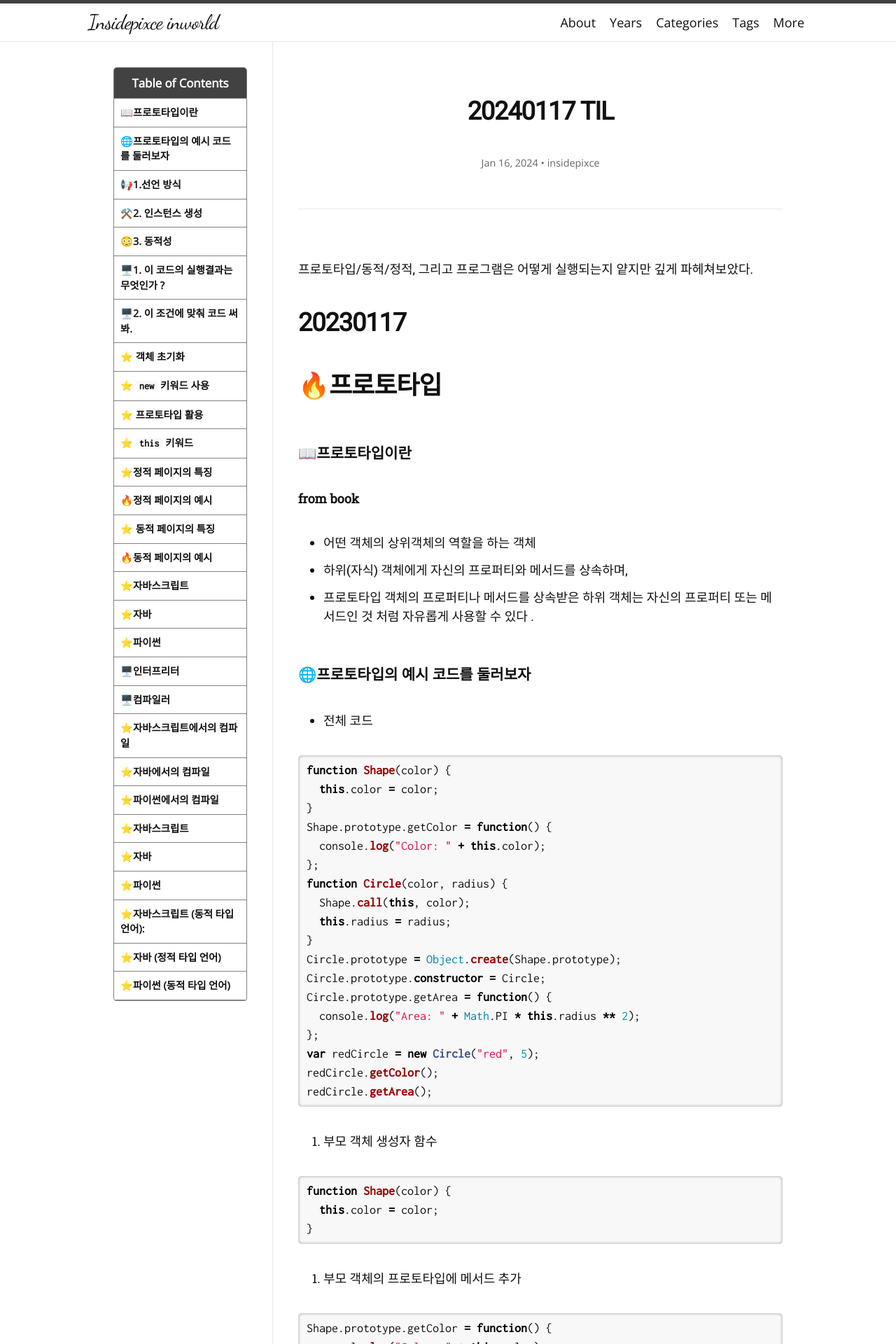
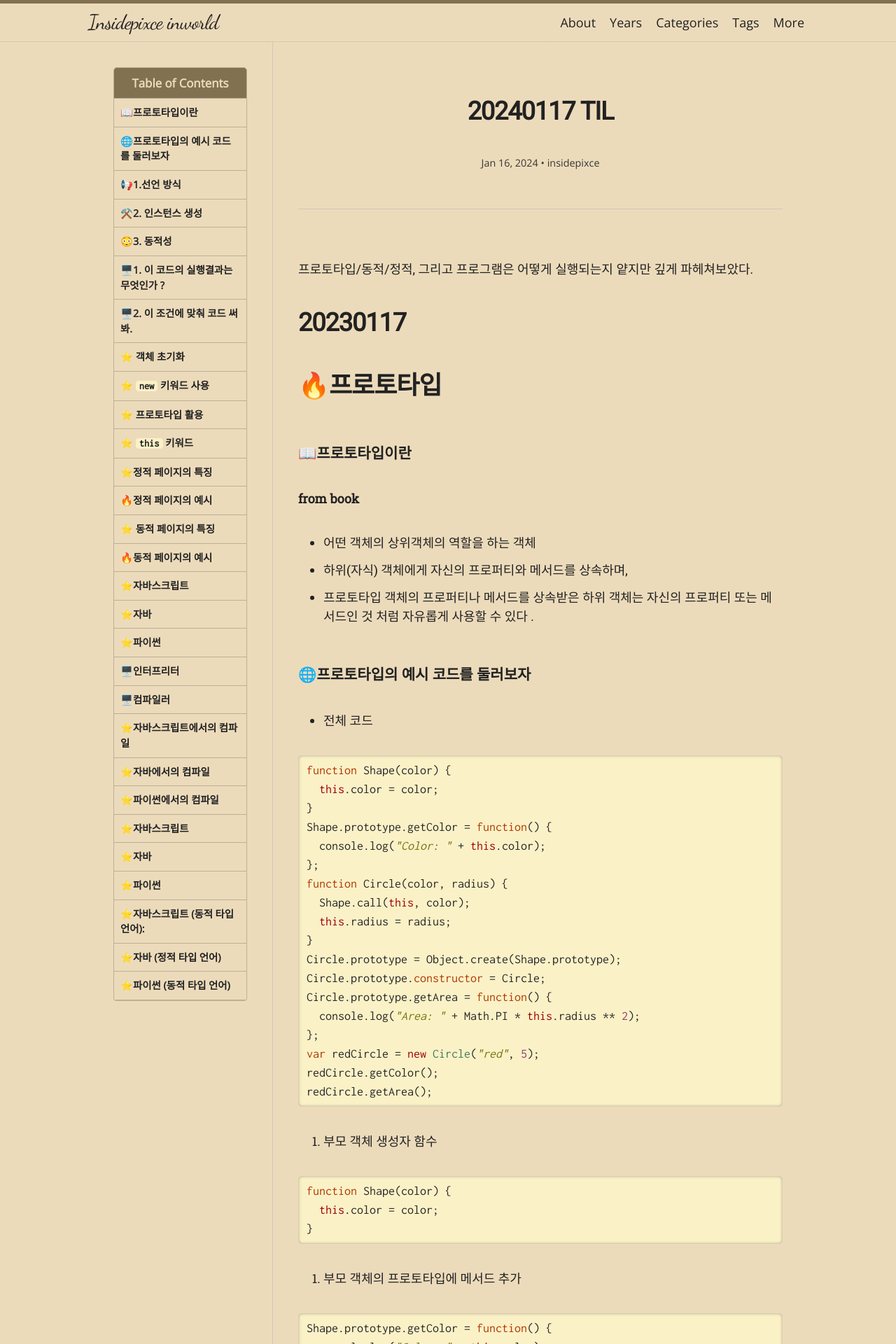
Before and after one commit to insidepixce/insidepixce.github.io, a Jekyll site: the page built from _posts/2024-01-17-Namechange.md, in a window 1280 px wide. Shown: the top 1920 px of the page at 70% size. Built offline with Jekyll 4.4.1, drawn with Linux system fonts in a browser that asks for light colours; nearby versions of some CDN libraries; some web fonts are replaced; comment, search, counter and statistics services are not loaded.

Commit message:
config.yml

```diff
--- a/_config.yml
+++ b/_config.yml
@@ -1,11 +1,14 @@
 title: Insidepixce inworld
 description: 나의 기막힌 성장기
 author: insidepixce
-avatar: /logo.png
+avatar: insidepixce
 email: insidepixce@gmail.com
 locale: "ko-KR"
+location: korea, daegu
+skin: sunrise
 name: Park Gyodam
 masthead_title: "하고싶은 공부만 합니다"
+subscribe : true
 
 plugins:
   - jekyll-seo-tag
```
